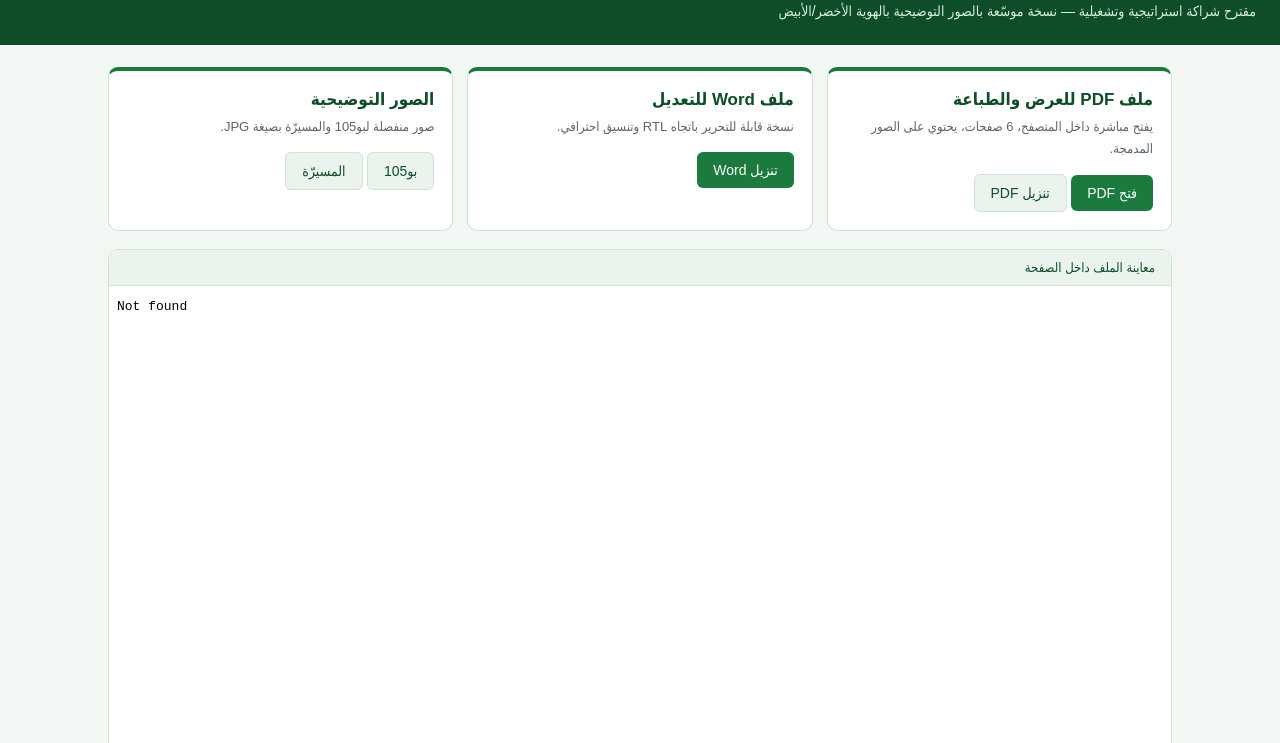
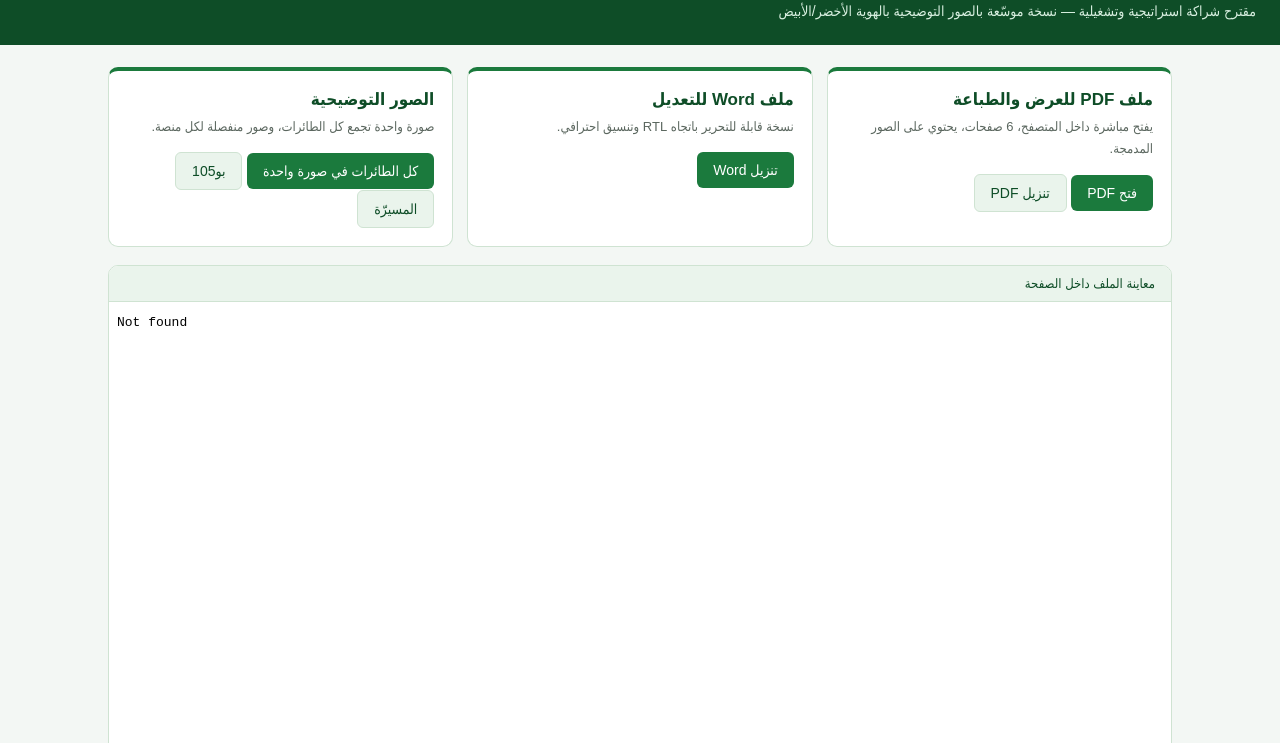
Before and after one commit to armour672/armour672, a plain HTML site: page index.html in a window 1280 px wide. Shown: the part 57-800 px from the top of the page. Drawn offline with Linux system fonts and the light colour scheme.

Commit message:
Add combined three-aircraft image and refresh proposal files
Co-authored-by: arena-agent <297053741+arena-agent@users.noreply.github.com>

```diff
--- a/index.html
+++ b/index.html
@@ -43,7 +43,8 @@
       </div>
       <div class="card">
         <h2>الصور التوضيحية</h2>
-        <p>صور منفصلة لبو105 والمسيرّة بصيغة JPG.</p>
+        <p>صورة واحدة تجمع كل الطائرات، وصور منفصلة لكل منصة.</p>
+        <a class="btn" href="assets/images/all-aircraft-formation.jpg" target="_blank">كل الطائرات في صورة واحدة</a>
         <a class="btn alt" href="assets/images/bo105-mine-survey.jpg" target="_blank">بو105</a>
         <a class="btn alt" href="assets/images/uav-powerline-inspection.jpg" target="_blank">المسيرّة</a>
       </div>
```
Also changed, not shown: assets/images/all-aircraft-formation.jpg (added), 2 other files.
